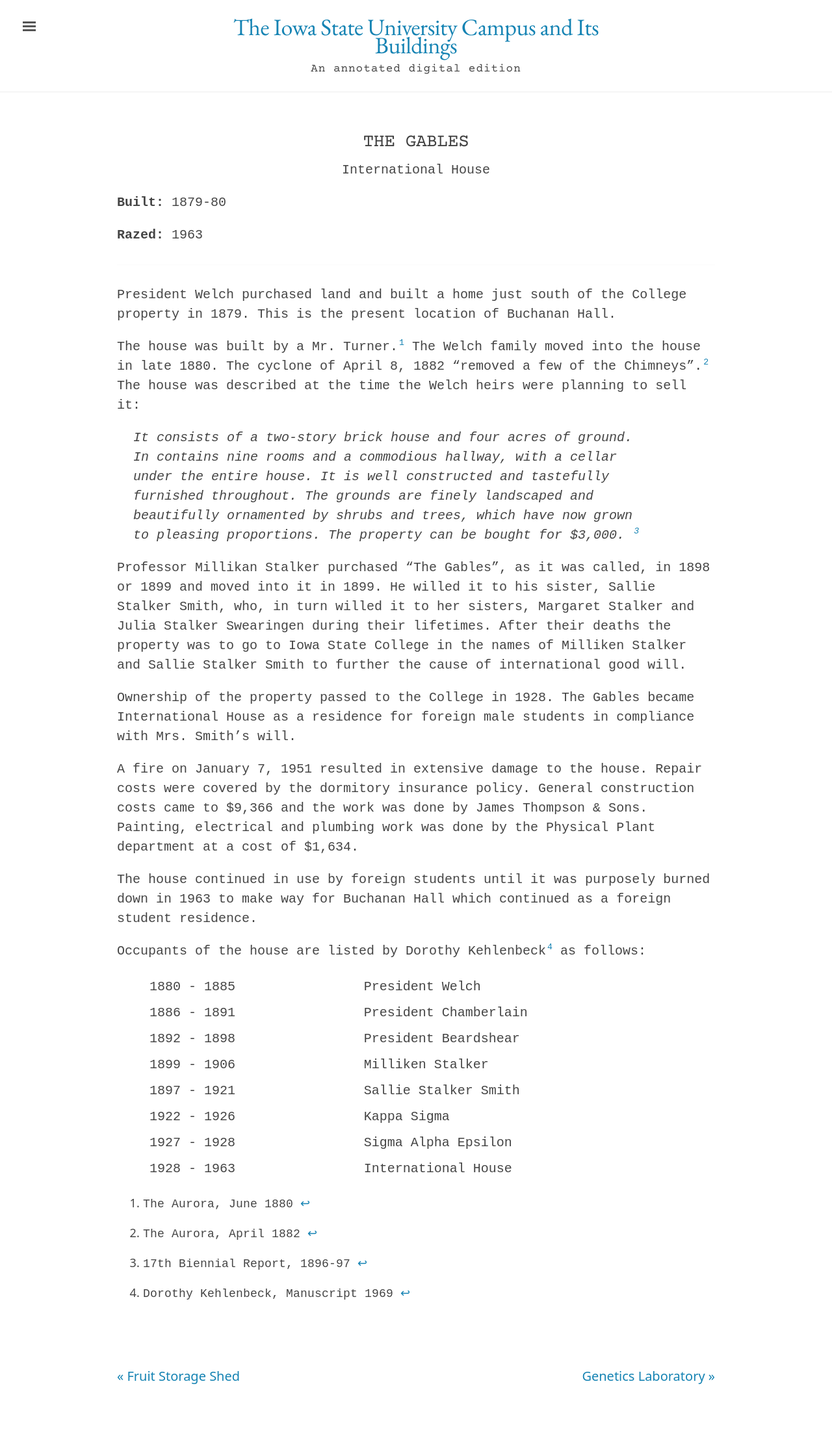
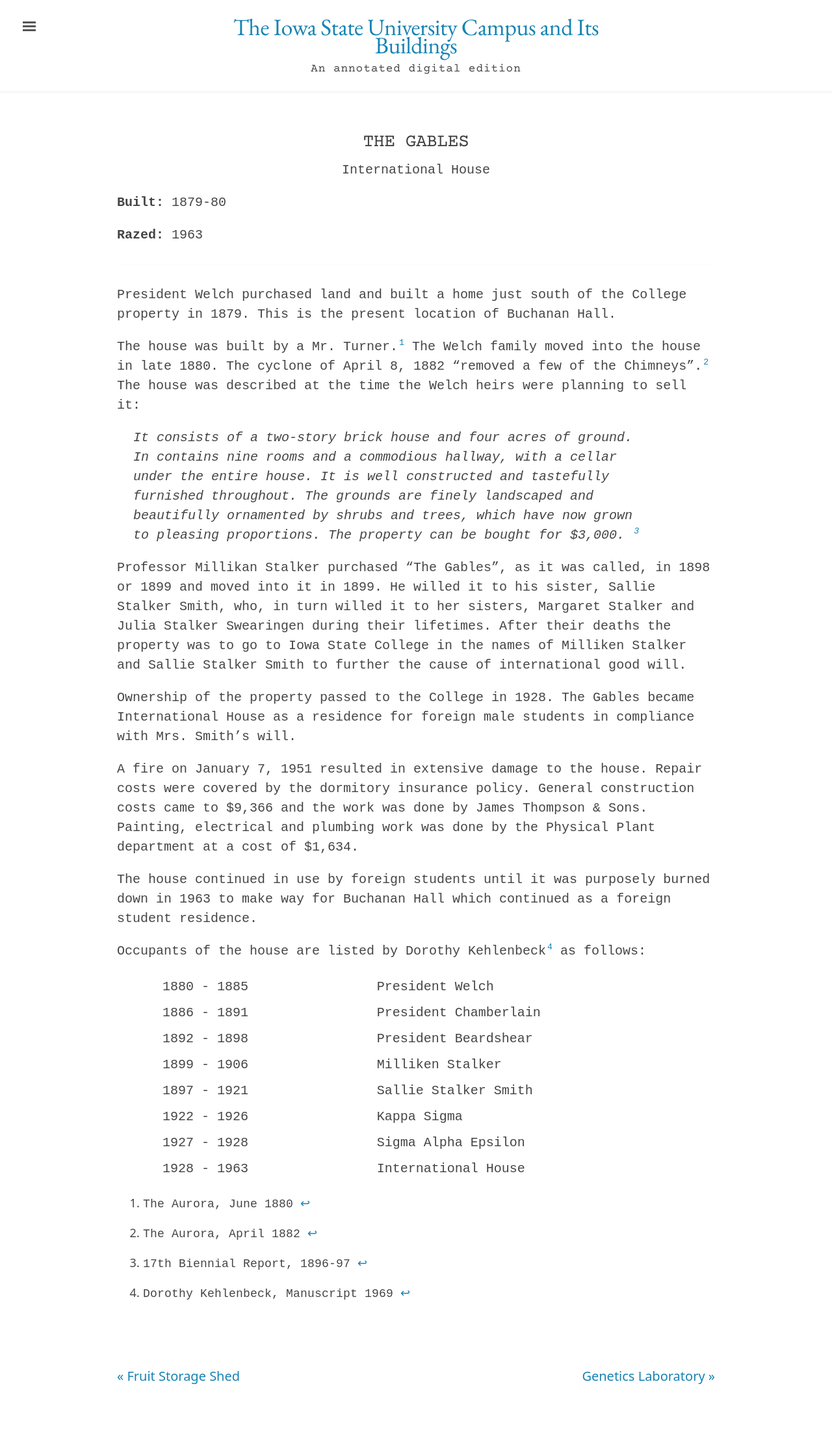
Before and after one commit to emanderson811/day-edition, a Jekyll site: the page built from _texts/buildings/086day-gables.md, in a window 1280 px wide. Shown: the whole page at 65% size. Built offline with Jekyll 4.4.1, drawn with Linux system fonts in a browser that asks for light colours.

Commit message:
Update 086day-gables.md

```diff
--- a/_texts/buildings/086day-gables.md
+++ b/_texts/buildings/086day-gables.md
@@ -37,7 +37,7 @@
 
 Occupants of the house are listed by Dorothy Kehlenbeck[^fn4] as follows:
 
-<table style="margin-left: 40px;">
+<table style="margin-left: 60px;">
  <tr>
   <td>1880 - 1885</td>
   <td>President Welch</td>
```
